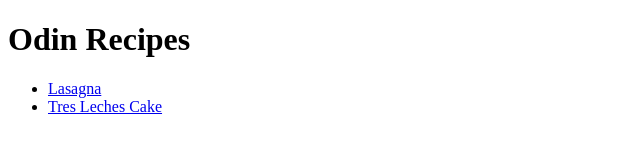
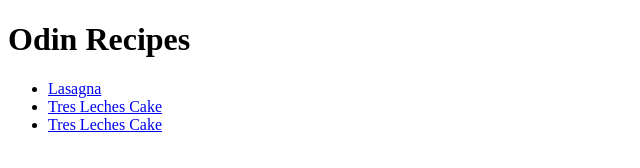
Before and after one commit to ExtranoDev/odin-recipes, a plain HTML site: page index.html in a window 1280 px wide. Shown: the whole page, without its empty margins (0-640 px from the left). Drawn offline with Linux system fonts and the light colour scheme.

Commit message:
Add a link to cowboy-beans.html page

```diff
--- a/index.html
+++ b/index.html
@@ -10,6 +10,7 @@
     <ul>
         <li><a href="./recipes/lasagna.html">Lasagna</a></li>
         <li><a href="./recipes/tres-leches-cake.html">Tres Leches Cake</a></li>
+        <li><a href="./recipes/cowboy-beans.html">Tres Leches Cake</a></li>
     </ul>
 </body>
 </html>
```
